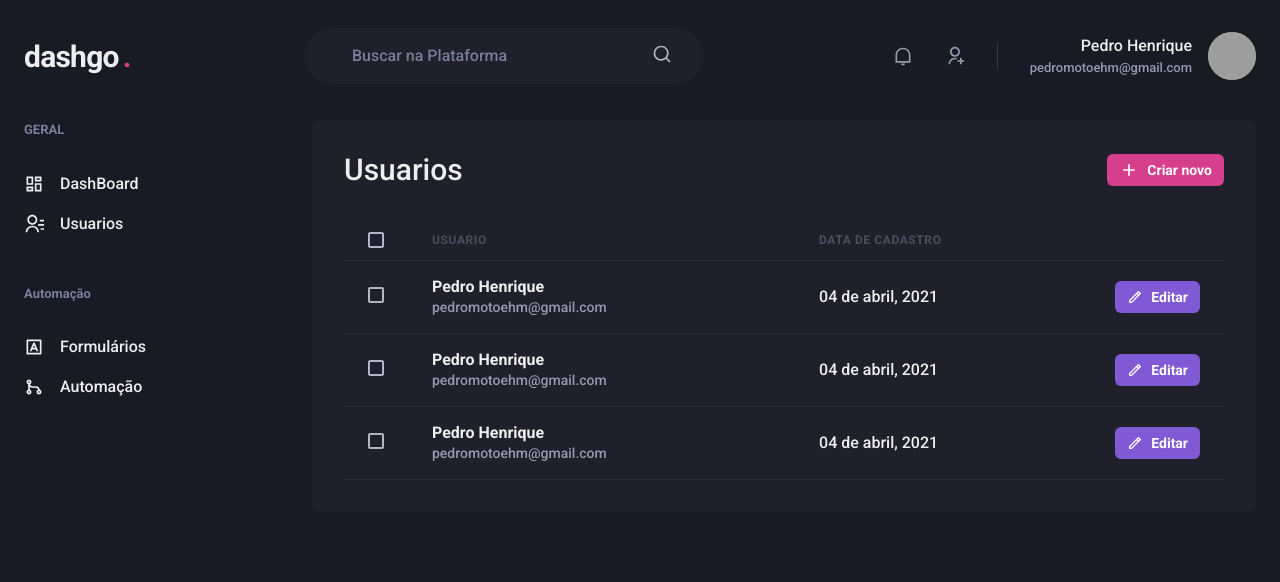
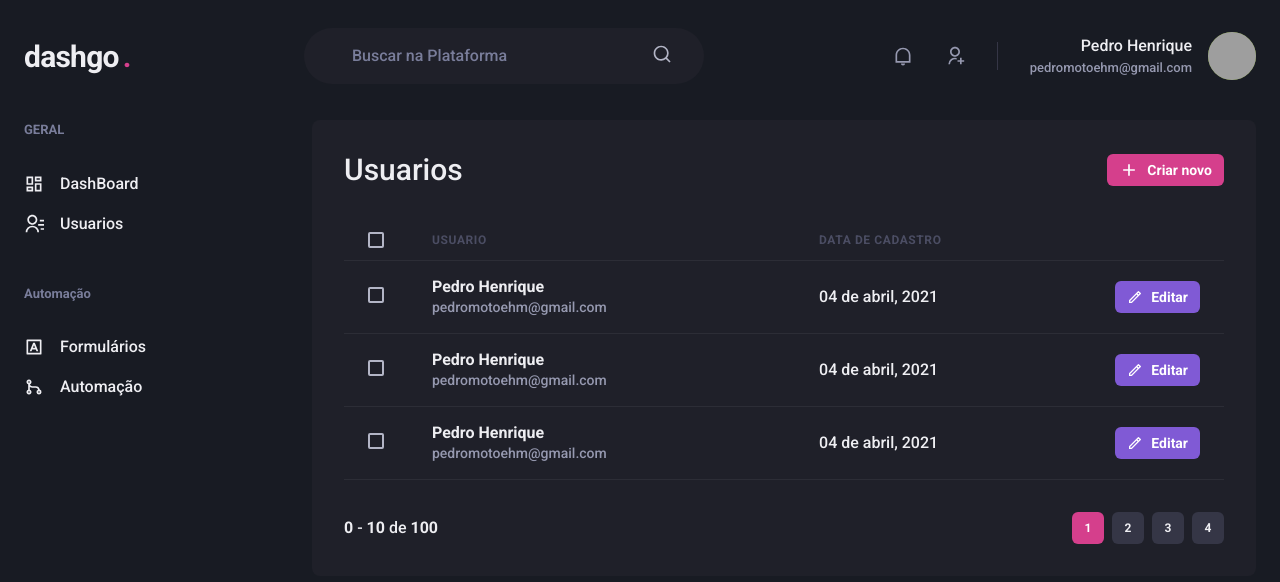
Before and after one commit to pedrokpdo/dashgoo, a Next.js app: page /users in a window 1280 px wide. Shown: the top 582 px of the page. Built offline with nearby package versions, Linux system fonts and the light colour scheme; grey boxes are pictures that could not be loaded.

Commit message:
pagination

```diff
--- /dev/null
+++ b/src/components/Pagination.tsx
@@ -0,0 +1,67 @@
+import { Button, Stack, Box } from "@chakra-ui/react";
+
+export function Pagination() {
+    return (
+        <Stack
+            direction='row'
+            mt='8'
+            justify='space-between'
+            align='center'
+            spacing='6'
+        >
+            <Box>
+                <strong>0</strong> - <strong>10</strong> de <strong>100</strong>
+            </Box>
+            <Stack direction='row' spacing='2'>
+            <Button
+            size='sm'
+            fontSize='xs'
+            width='4'
+            colorScheme='pink'
+            disabled
+            _disabled={{
+                bgColor: 'pink.500',
+                cursor: 'default',
+            }}
+    >
+                1
+            </Button>
+            <Button
+            size='sm'
+            fontSize='xs'
+            width='4'
+            bgColor='gray.700'
+            _hover={{
+                bg: 'gray.500'
+            }}
+    >
+                2
+            </Button>
+            <Button
+            size='sm'
+            fontSize='xs'
+            width='4'
+            bgColor='gray.700'
+            _hover={{
+                bg: 'gray.500'
+            }}
+    >
+                3
+            </Button>
+            <Button
+            size='sm'
+            fontSize='xs'
+            width='4'
+            bgColor='gray.700'
+            _hover={{
+                bg: 'gray.500'
+            }}
+    >
+                4
+            </Button>
+            </Stack>
+
+        </Stack>
+
+    )
+}
--- a/src/pages/users/index.tsx
+++ b/src/pages/users/index.tsx
@@ -1,6 +1,7 @@
 import { Text, Box, Button, Checkbox, Flex, Heading, Icon, Table, Tbody, Td, Th, Thead, Tr } from "@chakra-ui/react";
 import { RiAddLine, RiPencilLine } from "react-icons/ri";
 import { Header } from "../../components/Header";
+import { Pagination } from "../../components/Pagination";
 import { Sidebar } from "../../components/Sidebar";
 
 export default function UserList() {
@@ -110,6 +111,7 @@
                             </Tr>
                         </Tbody>
                     </Table>
+                    <Pagination />
                 </Box>
             </Flex>
         </Box>
```
